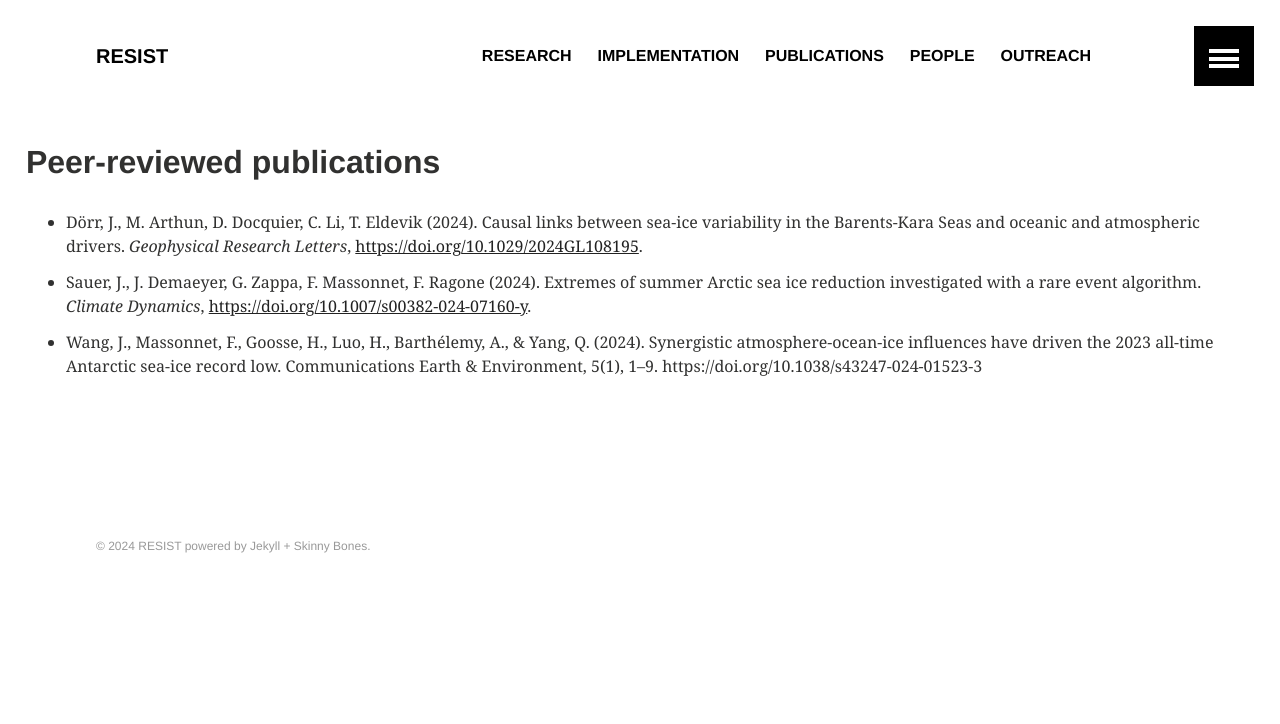
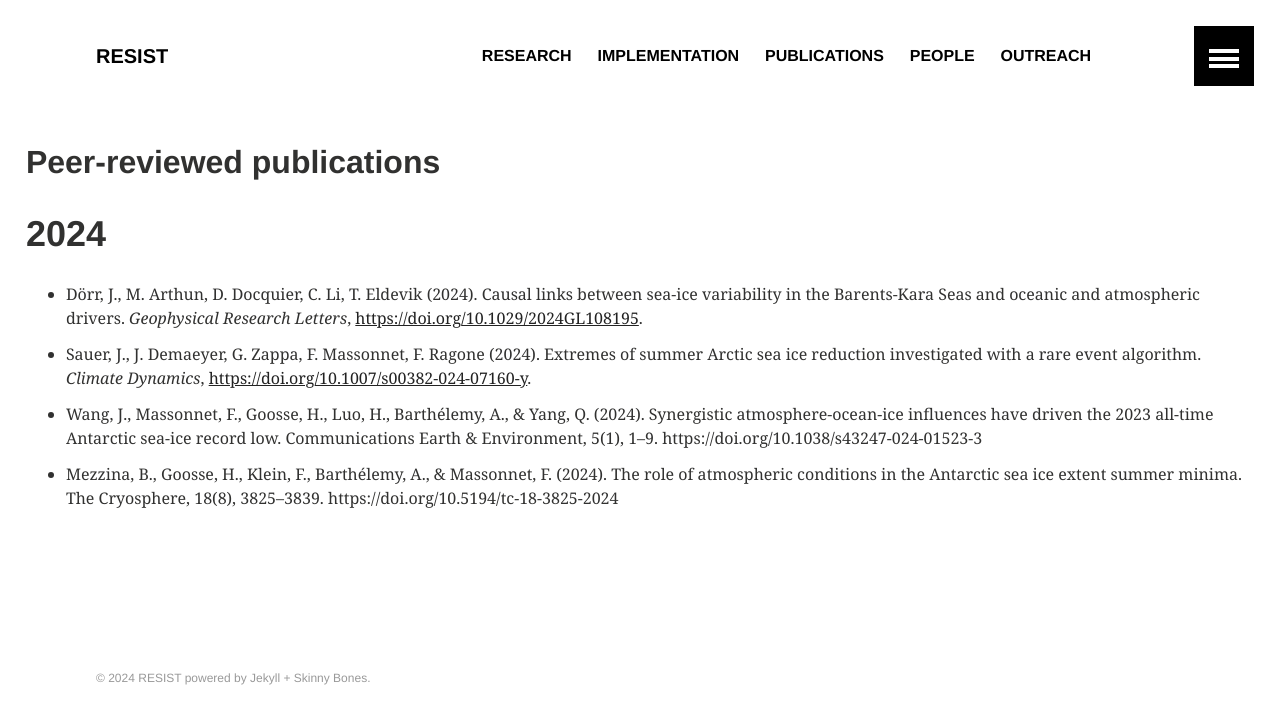
Before and after one commit to resist-impuls/resist-impuls.github.io, a Jekyll site: the page built from publications.md, in a window 1280 px wide. Shown: the top 724 px of the page. Built offline with Jekyll 4.4.1, drawn with Linux system fonts in a browser that asks for light colours; our own code applies the rules of GitHub Pages for plain Markdown files.

Commit message:
Update publications.md

```diff
--- a/publications.md
+++ b/publications.md
@@ -1,5 +1,7 @@
 ## Peer-reviewed publications
 
+# 2024
 - Dörr, J., M. Arthun, D. Docquier, C. Li, T. Eldevik (2024). Causal links between sea-ice variability in the Barents-Kara Seas and oceanic and atmospheric drivers. _Geophysical Research Letters_, [https://doi.org/10.1029/2024GL108195](https://doi.org/10.1029/2024GL108195).
 - Sauer, J., J. Demaeyer, G. Zappa, F. Massonnet, F. Ragone (2024). Extremes of summer Arctic sea ice reduction investigated with a rare event algorithm. _Climate Dynamics_, [https://doi.org/10.1007/s00382-024-07160-y](https://doi.org/10.1007/s00382-024-07160-y).
 - Wang, J., Massonnet, F., Goosse, H., Luo, H., Barthélemy, A., & Yang, Q. (2024). Synergistic atmosphere-ocean-ice influences have driven the 2023 all-time Antarctic sea-ice record low. Communications Earth & Environment, 5(1), 1–9. https://doi.org/10.1038/s43247-024-01523-3
+- Mezzina, B., Goosse, H., Klein, F., Barthélemy, A., & Massonnet, F. (2024). The role of atmospheric conditions in the Antarctic sea ice extent summer minima. The Cryosphere, 18(8), 3825–3839. https://doi.org/10.5194/tc-18-3825-2024
```
